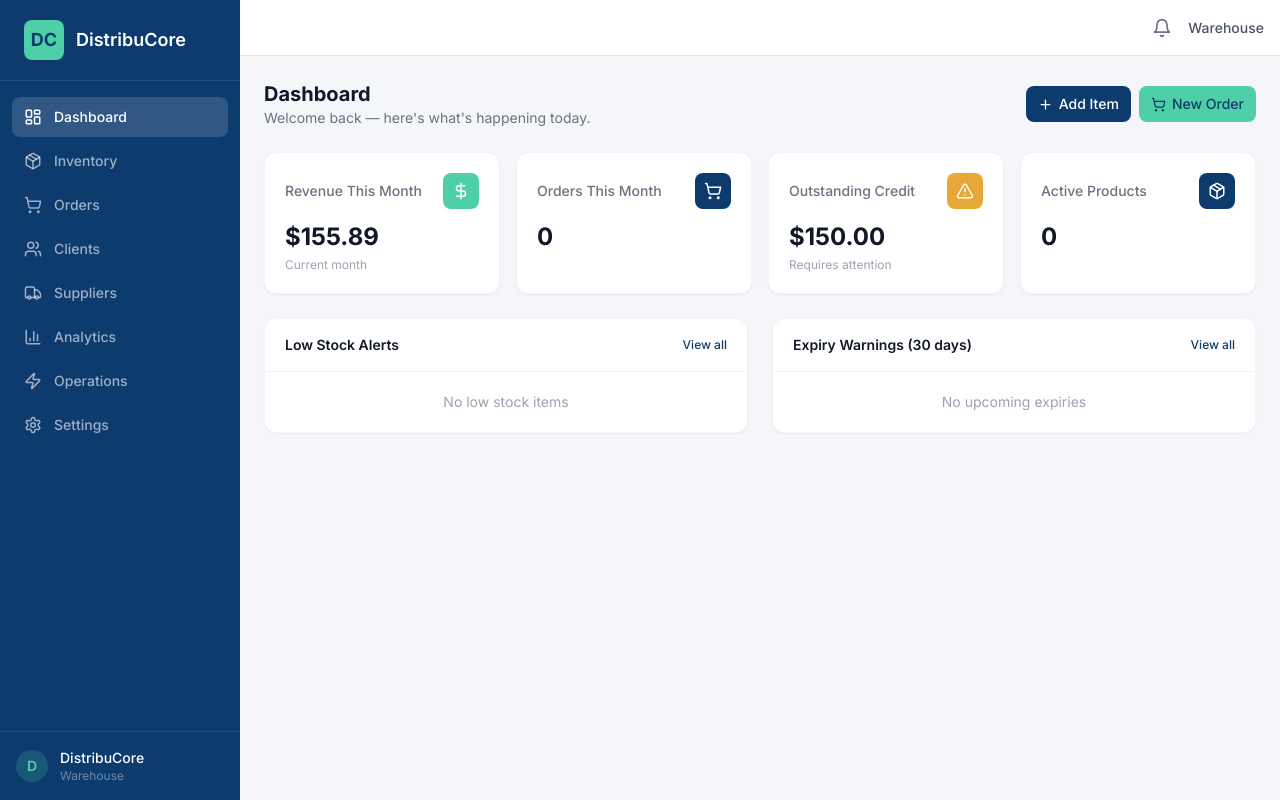
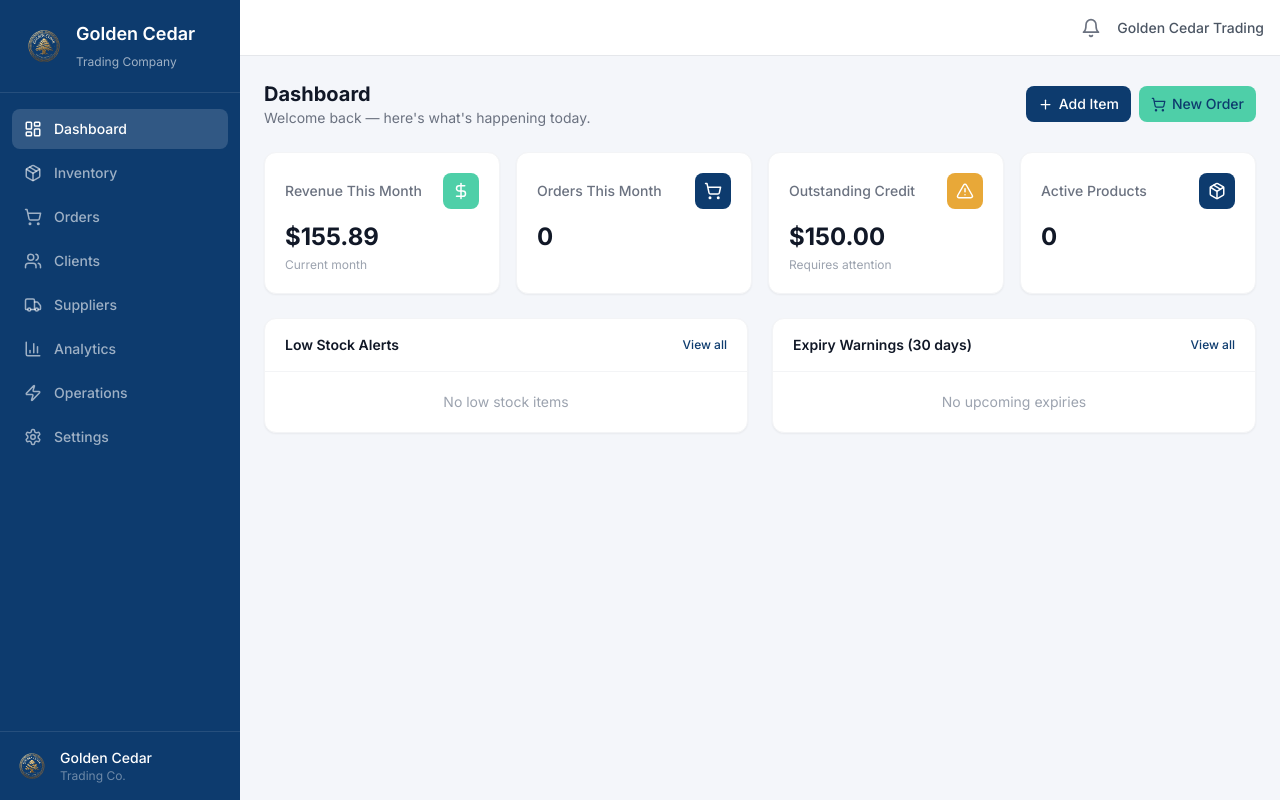
Before and after one commit to devcore002-Co/distribucore, a React (Vite) app in the folder distribution-dashboard/: page / in a window 1280 px wide. Built offline with nearby package versions, Linux system fonts and the light colour scheme.

Commit message:
Integrate Golden Cedar logo across dashboard

```diff
--- a/distribution-dashboard/src/components/Layout.jsx
+++ b/distribution-dashboard/src/components/Layout.jsx
@@ -41,8 +41,11 @@ export default function Layout() {
       <aside className={`fixed inset-y-0 left-0 z-30 w-60 bg-navy flex flex-col transition-transform duration-200 lg:static lg:translate-x-0 ${sidebarOpen ? 'translate-x-0' : '-translate-x-full'}`}>
         {/* Logo */}
         <div className="flex items-center gap-3 px-6 py-5 border-b border-white/10">
-          <div className="w-10 h-10 rounded-lg bg-mint flex items-center justify-center font-bold text-navy text-lg">DC</div>
-          <span className="text-white font-semibold text-lg">DistribuCore</span>
+          <img src="/logo.png" alt="Golden Cedar" className="w-10 h-10 rounded-lg object-contain" />
+          <div>
+            <span className="text-white font-semibold text-lg block">Golden Cedar</span>
+            <span className="text-white/60 text-xs">Trading Company</span>
+          </div>
         </div>
 
         {/* Nav */}
@@ -67,12 +70,10 @@ export default function Layout() {
         {/* User */}
         <div className="p-4 border-t border-white/10">
           <div className="flex items-center gap-3">
-            <div className="w-8 h-8 rounded-full bg-mint/20 flex items-center justify-center text-mint font-semibold text-sm uppercase">
-              D
-            </div>
+            <img src="/logo.png" alt="Golden Cedar" className="w-8 h-8 rounded-full object-contain" />
             <div className="flex-1 min-w-0">
-              <p className="text-white text-sm font-medium truncate">DistribuCore</p>
-              <p className="text-white/40 text-xs capitalize">Warehouse</p>
+              <p className="text-white text-sm font-medium truncate">Golden Cedar</p>
+              <p className="text-white/40 text-xs capitalize">Trading Co.</p>
             </div>
           </div>
         </div>
@@ -94,7 +95,7 @@ export default function Layout() {
               </span>
             )}
           </button>
-          <span className="text-sm text-gray-600 font-medium">Warehouse</span>
+          <span className="text-sm text-gray-600 font-medium">Golden Cedar Trading</span>
         </header>
 
         {/* Content */}
```
Also changed, not shown: distribution-dashboard/public/logo.png (added), 1 other file (tests, documents, lock files or other folders).
